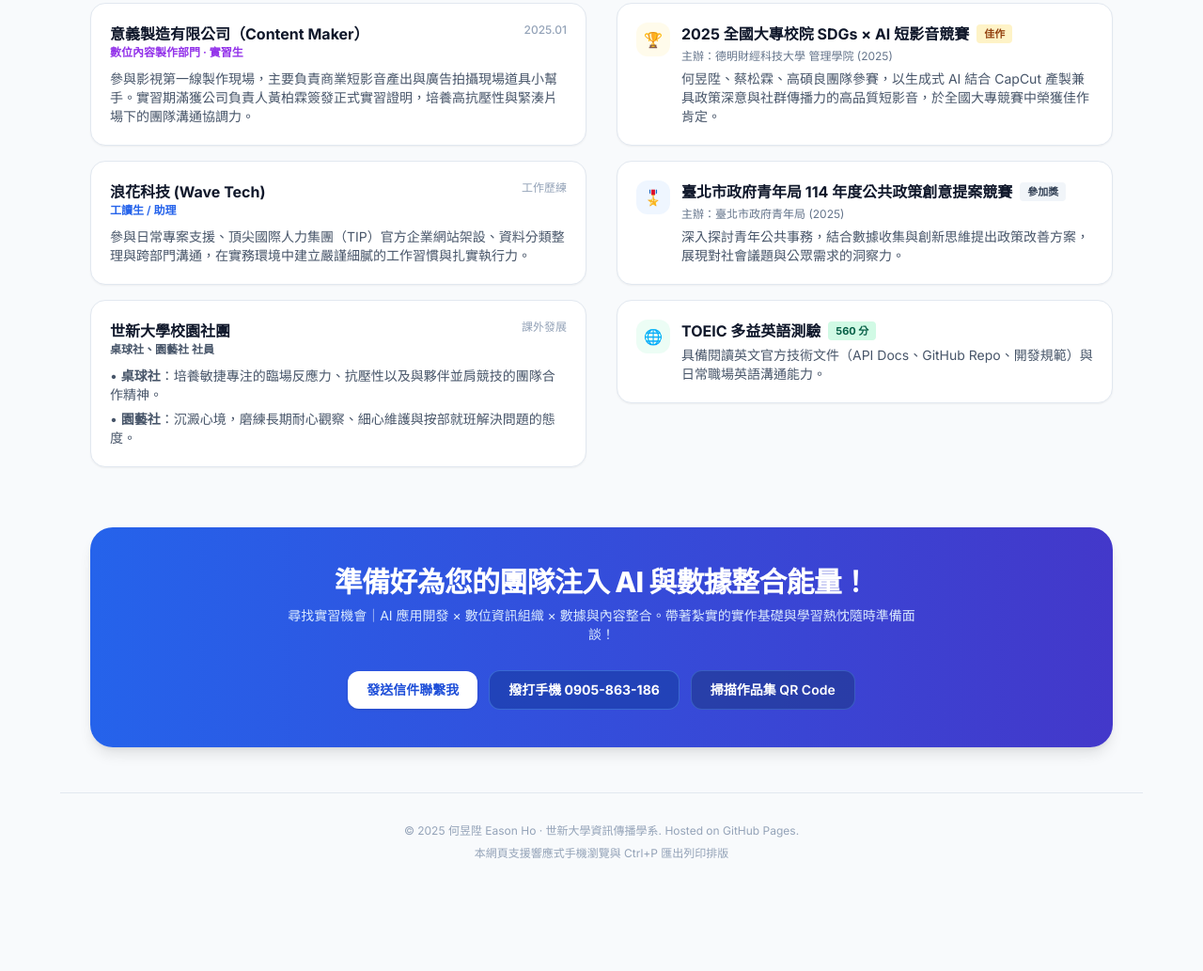
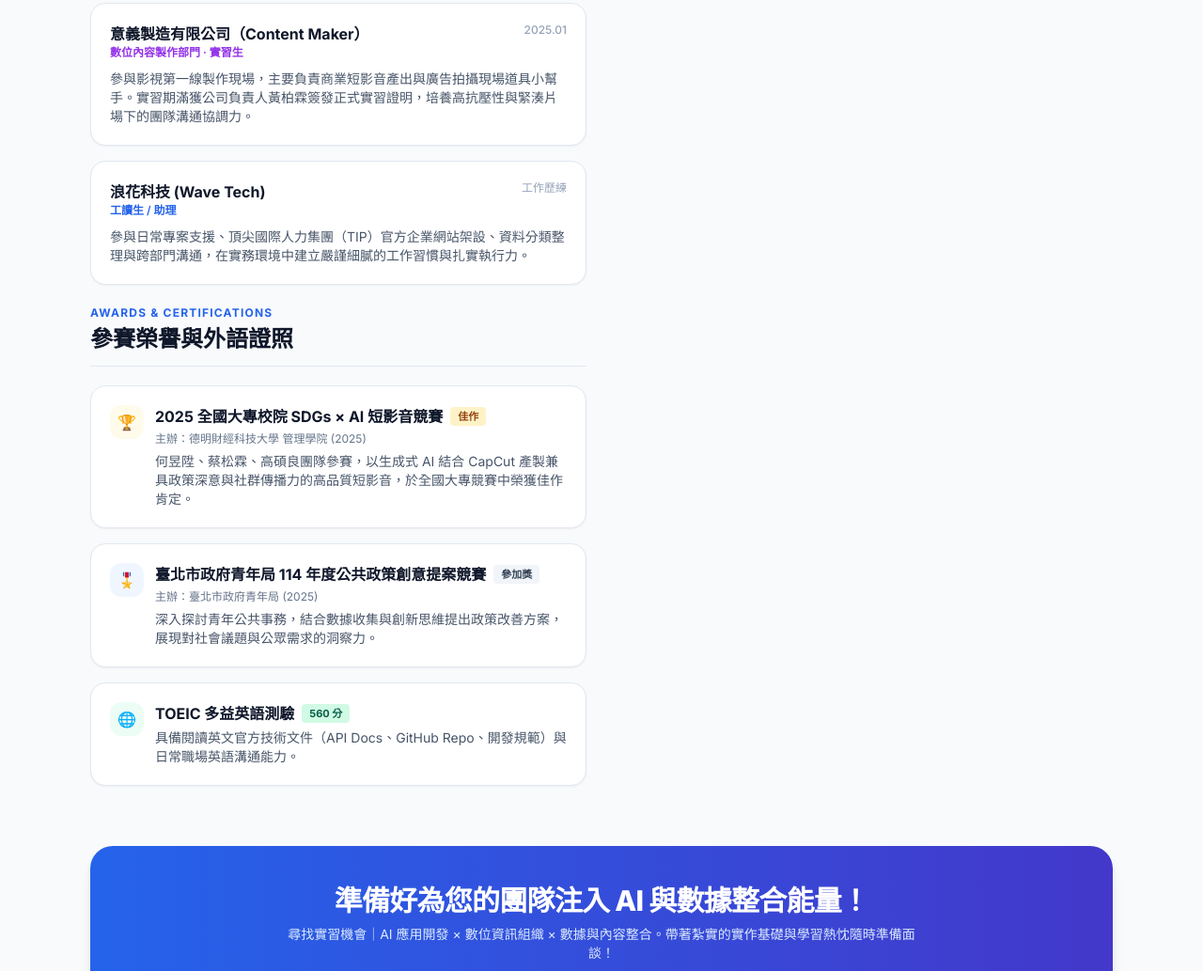
Before and after one commit to kuikky6890/resume, a plain HTML site: page index.html in a window 1280 px wide. Shown: the part 3518-4551 px from the top of the page at 94% size. Before the commit the page ends 4466 px from the top, so only its background shows below. Drawn offline with nearby package versions, Linux system fonts and the light colour scheme.

Commit message:
Remove campus club experience section from index.html
Removed section detailing campus club experiences including table tennis and gardening clubs.

```diff
--- a/index.html
+++ b/index.html
@@ -879,22 +879,6 @@
             </p>
           </div>
 
-          <!-- Item 3: 社團經歷 -->
-          <div class="bg-white dark:bg-slate-900 p-5 rounded-2xl border border-slate-200 dark:border-slate-800 shadow-sm card-print">
-            <div class="flex justify-between items-start gap-2">
-              <div>
-                <h3 class="font-bold text-slate-900 dark:text-white text-base">世新大學校園社團</h3>
-                <p class="text-xs font-semibold text-slate-600 dark:text-slate-400">桌球社、園藝社 社員</p>
-              </div>
-              <span class="text-xs text-slate-400 dark:text-slate-500 font-medium">課外發展</span>
-            </div>
-            <ul class="text-xs sm:text-sm text-slate-600 dark:text-slate-300 mt-2.5 space-y-1.5 leading-relaxed">
-              <li>• <strong>桌球社</strong>：培養敏捷專注的臨場反應力、抗壓性以及與夥伴並肩競技的團隊合作精神。</li>
-              <li>• <strong>園藝社</strong>：沉澱心境，磨練長期耐心觀察、細心維護與按部就班解決問題的態度。</li>
-            </ul>
-          </div>
-        </div>
-      </div>
 
       <!-- Competitions & Honors -->
       <div class="space-y-5">
```
